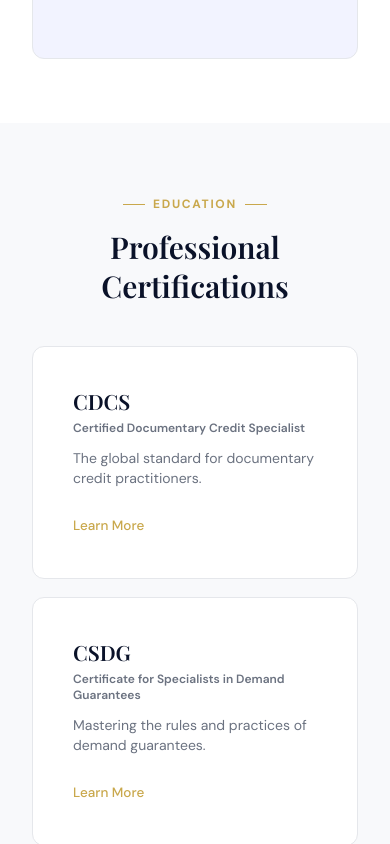
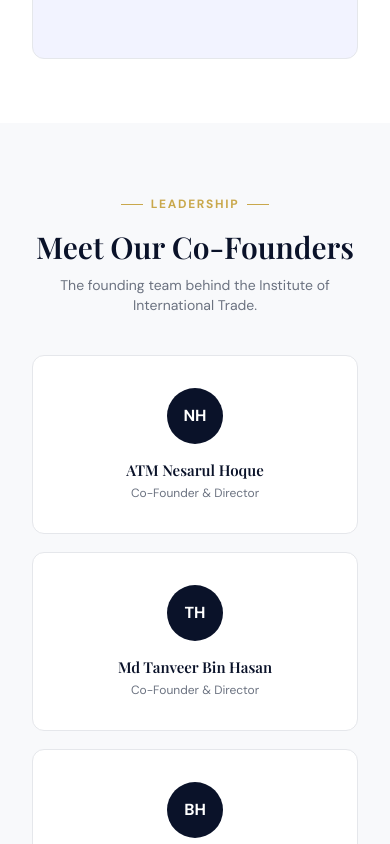
Before and after one commit to belayet-cse/IIT-Web, a Next.js app: page / in a window 390 px wide. Shown: the part 2340-3184 px from the top of the page. Built offline with nearby package versions, Linux system fonts and the light colour scheme; no server answers; a web font is replaced by a local one.

Commit message:
Add Co-Founders and Contact & Company Info sections to the homepage
Leadership section lists the three co-founders. Contact section covers
address, phone, hours, email, and links to LinkedIn, Facebook, and
YouTube.

```diff
--- a/src/app/page.tsx
+++ b/src/app/page.tsx
@@ -9,6 +9,7 @@
 import { EventCard } from "@/components/cards/event-card"
 import { NewsCard } from "@/components/cards/news-card"
 import { StoryCard } from "@/components/cards/story-card"
+import { Avatar } from "@/components/ui/avatar"
 
 const slides = [
   {
@@ -38,6 +39,27 @@
     btn1: { label: "Alumni Directory", href: "/alumni" },
     btn2: { label: "Apply Now", href: "/alumni/apply" },
   },
+]
+
+const coFounders = [
+  { name: "ATM Nesarul Hoque", title: "Co-Founder & Director" },
+  { name: "Md Tanveer Bin Hasan", title: "Co-Founder & Director" },
+  { name: "Md Belayet Hossain", title: "Co-Founder & Director" },
+]
+
+// Bangladeshi given names commonly carry an honorific first token (Md, ATM, etc.);
+// skip it so initials reflect the person's actual name rather than the honorific.
+function founderInitials(name: string) {
+  const tokens = name.trim().split(/\s+/)
+  const first = tokens.length > 2 ? tokens[1] : tokens[0]
+  const last = tokens[tokens.length - 1]
+  return `${first[0]}${last[0]}`.toUpperCase()
+}
+
+const socialLinks = [
+  { label: "LinkedIn", href: "https://www.linkedin.com/company/institute-of-international-trade-iit/about/" },
+  { label: "Facebook", href: "https://www.facebook.com/profile.php?id=61577748026721" },
+  { label: "YouTube", href: "https://www.youtube.com/channel/UCAe6sZU944oeLVGQ2bOsehg" },
 ]
 
 export default function HomePage() {
@@ -115,6 +137,29 @@
             </div>
             <div className="relative rounded-lg overflow-hidden border border-border aspect-[4/3] bg-muted flex items-center justify-center">
               <span className="text-muted-foreground/30 text-7xl select-none">🏛️</span>
+            </div>
+          </div>
+        </section>
+
+        {/* Co-Founders */}
+        <section className="py-16 bg-background">
+          <div className="max-w-[1180px] mx-auto px-8">
+            <SectionHeader
+              eyebrow="Leadership"
+              title="Meet Our Co-Founders"
+              subtitle="The founding team behind the Institute of International Trade."
+            />
+            <div className="grid grid-cols-1 md:grid-cols-3 gap-[18px]">
+              {coFounders.map((founder) => (
+                <div
+                  key={founder.name}
+                  className="bg-card border border-border rounded-lg p-8 text-center hover:border-gold/50 transition-colors"
+                >
+                  <Avatar initials={founderInitials(founder.name)} size="md" className="mx-auto" />
+                  <h3 className="text-[15px] font-semibold text-navy mt-4 mb-1">{founder.name}</h3>
+                  <p className="text-xs text-muted-foreground">{founder.title}</p>
+                </div>
+              ))}
             </div>
           </div>
         </section>
@@ -293,6 +338,69 @@
           </div>
         </section>
 
+        {/* Contact & Company Info */}
+        <section className="py-16 bg-card">
+          <div className="max-w-[1180px] mx-auto px-8">
+            <SectionHeader
+              eyebrow="Get in Touch"
+              title="Contact & Company Info"
+              subtitle="Reach out to the Institute of International Trade."
+            />
+            <div className="grid grid-cols-1 md:grid-cols-2 gap-12">
+              <div className="grid grid-cols-1 sm:grid-cols-2 gap-6">
+                <div className="flex items-start gap-3">
+                  <span className="text-xl" aria-hidden>📍</span>
+                  <div>
+                    <div className="text-[13px] font-semibold text-navy mb-0.5">Address</div>
+                    <div className="text-sm text-muted-foreground">11/1 Indira Road, Dhaka, Bangladesh</div>
+                  </div>
+                </div>
+                <div className="flex items-start gap-3">
+                  <span className="text-xl" aria-hidden>📞</span>
+                  <div>
+                    <div className="text-[13px] font-semibold text-navy mb-0.5">Phone</div>
+                    <a href="tel:01841994705" className="text-sm text-muted-foreground hover:text-gold transition-colors">
+                      01841994705
+                    </a>
+                  </div>
+                </div>
+                <div className="flex items-start gap-3">
+                  <span className="text-xl" aria-hidden>🕘</span>
+                  <div>
+                    <div className="text-[13px] font-semibold text-navy mb-0.5">Hours</div>
+                    <div className="text-sm text-muted-foreground">Mon–Fri, 10am – 6pm</div>
+                  </div>
+                </div>
+                <div className="flex items-start gap-3">
+                  <span className="text-xl" aria-hidden>✉️</span>
+                  <div>
+                    <div className="text-[13px] font-semibold text-navy mb-0.5">Email</div>
+                    <a href="mailto:iitrade.org@gmail.com" className="text-sm text-muted-foreground hover:text-gold transition-colors">
+                      iitrade.org@gmail.com
+                    </a>
+                  </div>
+                </div>
+              </div>
+              <div>
+                <div className="text-[13px] font-semibold text-navy mb-3">Follow Us</div>
+                <div className="flex flex-wrap gap-3">
+                  {socialLinks.map((social) => (
+                    <a
+                      key={social.label}
+                      href={social.href}
+                      target="_blank"
+                      rel="noreferrer"
+                      className="inline-flex items-center gap-1.5 border border-border rounded-lg px-4 py-2.5 text-sm font-semibold text-navy hover:border-gold hover:text-gold transition-colors"
+                    >
+                      {social.label}
+                    </a>
+                  ))}
+                </div>
+              </div>
+            </div>
+          </div>
+        </section>
+
         {/* Newsletter */}
         <section className="py-14 bg-card text-center">
           <div className="max-w-[460px] mx-auto px-6">
```
